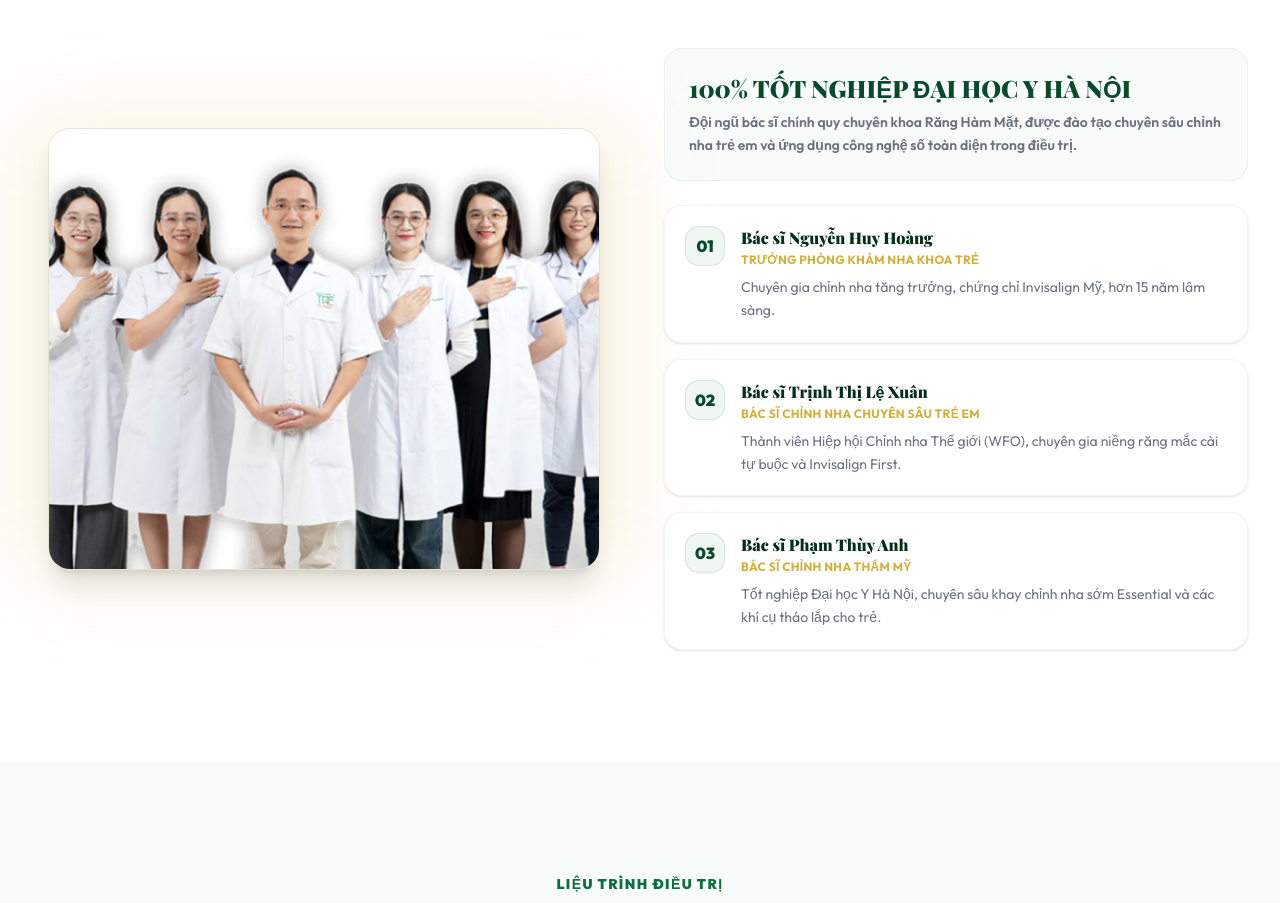
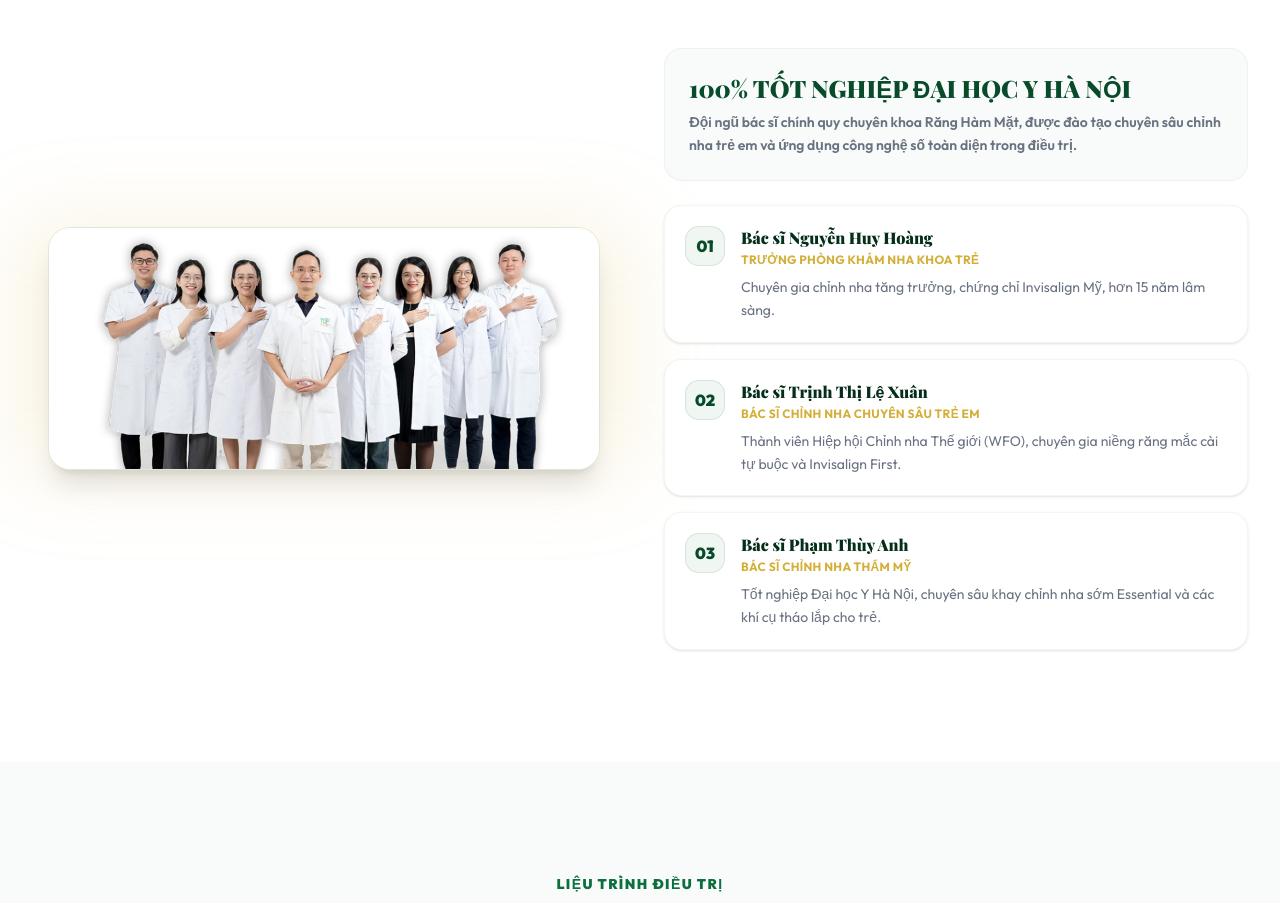
Before and after one commit to hoang89yenthe/NhaKhoaTre, a Next.js app: page / in a window 1280 px wide. Shown: the part 3620-4523 px from the top of the page. Built offline with nearby package versions, Linux system fonts and the light colour scheme; no server answers; a web font is replaced by a local one.

Commit message:
fix: doctors photo show full team — use natural width/height instead of fill+cover

```diff
--- a/src/components/DoctorsSection.tsx
+++ b/src/components/DoctorsSection.tsx
@@ -27,16 +27,15 @@ export default function DoctorsSection() {
             <div className="absolute inset-0 translate-x-3 translate-y-3 border border-brand-primary/10 rounded-3xl -z-10 transition-transform group-hover:translate-x-1.5 group-hover:translate-y-1.5 duration-500" />
 
             <AnimateIn animation="scale-up" className="relative overflow-hidden border border-brand-primary/10 rounded-3xl shadow-xl">
-              <div className="relative h-[280px] sm:h-[380px] md:h-[440px] w-full">
               <Image
                 src="/images/doctors-team.png"
                 alt="Đội ngũ bác sĩ chuyên môn cao tại Nha Khoa Trẻ"
-                  fill
-                  className="object-cover object-top transition-transform duration-500 hover:scale-105"
+                width={1024}
+                height={448}
+                className="w-full h-auto transition-transform duration-500 hover:scale-105"
                 sizes="(max-width: 1024px) 100vw, 600px"
                 priority
               />
-              </div>
             </AnimateIn>
           </div>
 
```
Lines whose indentation alone changed are shown as unchanged.
